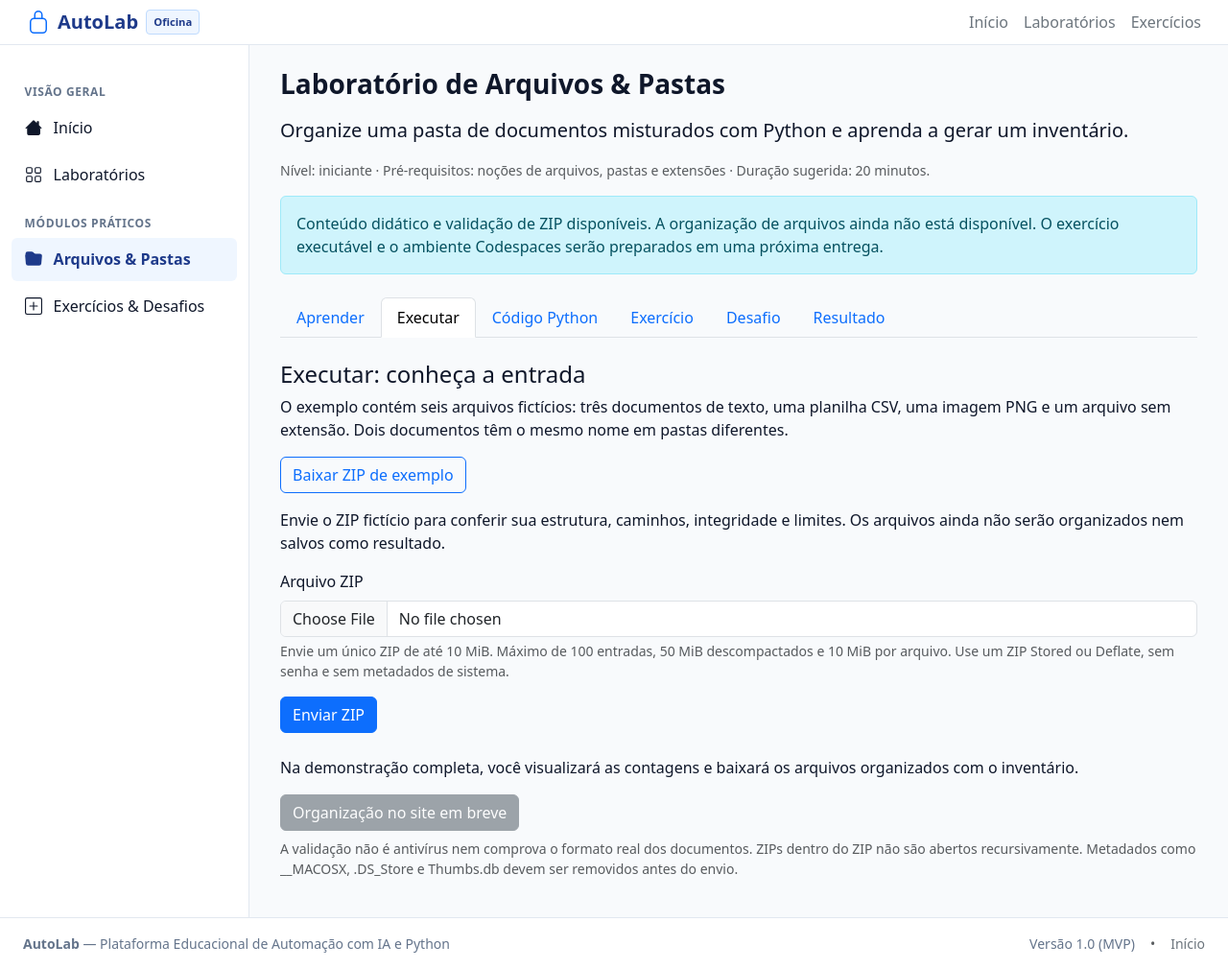
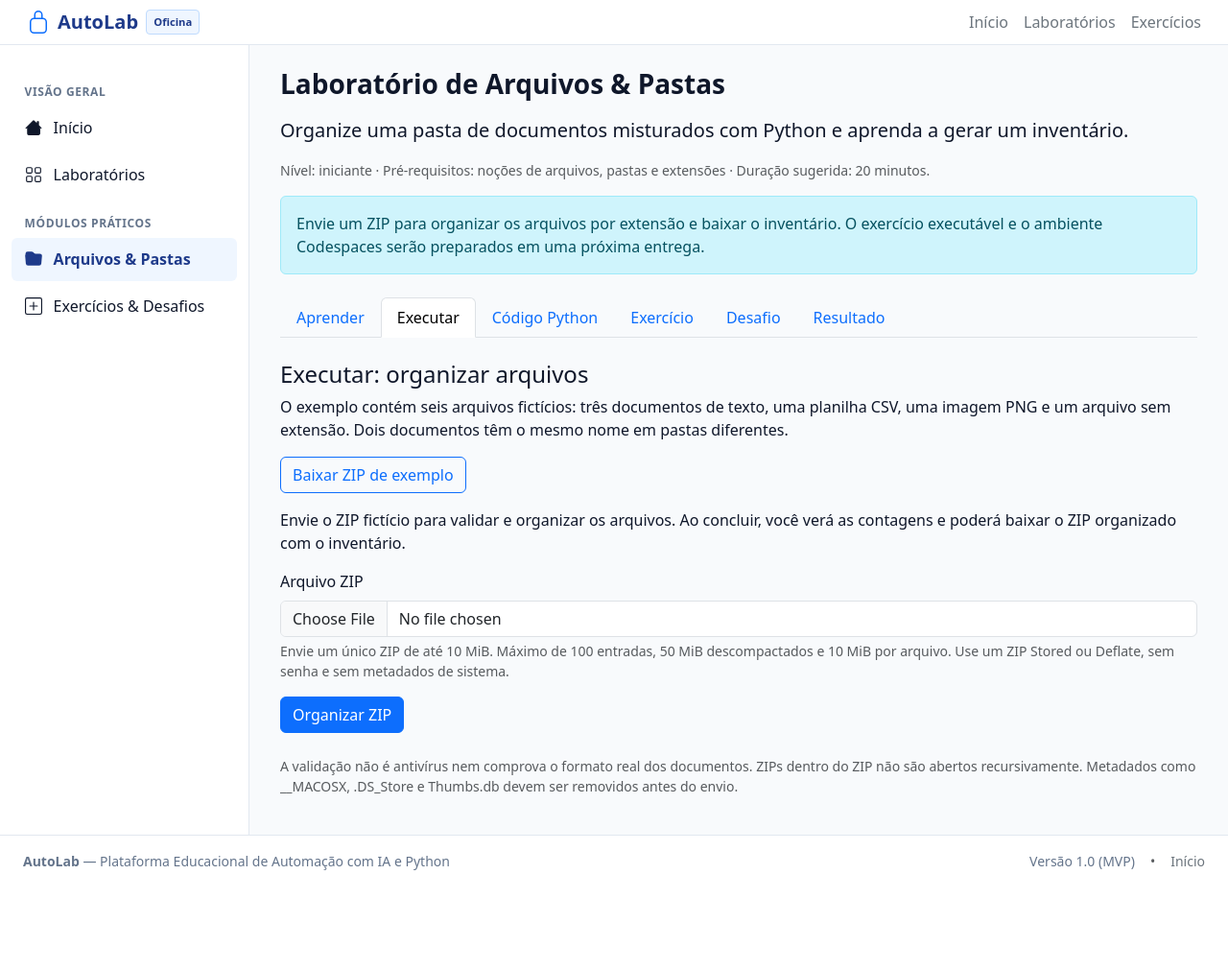
Before and after one commit to heloabrantessb/autolab, a Django app: page /laboratorios/arquivos/ in a window 1280 px wide, after a click on "Executar". Shown: the whole page at 96% size. After the commit the page ends 907 px from the top, so only its background shows below. Run offline with Django 5.2, Linux system fonts and the light colour scheme; some libraries are stand-ins or nearby versions.

Commit message:
feat(resultados): conecta upload ao resumo e download privado

```diff
--- a/config/urls.py
+++ b/config/urls.py
@@ -6,6 +6,6 @@ from django.urls import include, path
 urlpatterns = [
     path("admin/", admin.site.urls),
     path("", include("core.urls", namespace="core")),
-    path("laboratorios/", include("laboratorios.urls", namespace="laboratorios")),
+    path("", include("laboratorios.urls", namespace="laboratorios")),
     path("exercicios/", include("exercicios.urls", namespace="exercicios")),
 ]
--- /dev/null
+++ b/laboratorios/resultados_urls.py
@@ -0,0 +1,9 @@
+"""URLs públicas por token; arquivos permanecem fora de static e media."""
+
+from django.urls import path
+from . import views
+
+urlpatterns = [
+    path("<uuid:token>/", views.resultado, name="resultado"),
+    path("<uuid:token>/download/", views.download_resultado, name="download_resultado"),
+]
--- a/laboratorios/urls.py
+++ b/laboratorios/urls.py
@@ -1,12 +1,15 @@
 """Rotas dos laboratorios."""
 
-from django.urls import path
-from . import views
+from django.urls import include, path
+from . import resultados_urls, views
 
 app_name = "laboratorios"
 
 urlpatterns = [
-    path("arquivos/", views.arquivos, name="arquivos"),
-    path("arquivos/organizar/", views.organizar_arquivos, name="organizar_arquivos"),
-    path("arquivos/exemplo/", views.exemplo_arquivos, name="exemplo_arquivos"),
+    path("laboratorios/", include([
+        path("arquivos/", views.arquivos, name="arquivos"),
+        path("arquivos/organizar/", views.organizar_arquivos, name="organizar_arquivos"),
+        path("arquivos/exemplo/", views.exemplo_arquivos, name="exemplo_arquivos"),
+    ])),
+    path("resultados/", include(resultados_urls.urlpatterns)),
 ]
--- a/laboratorios/views.py
+++ b/laboratorios/views.py
@@ -1,11 +1,18 @@
 """Views dos laboratorios de automacao."""
 
 from django.conf import settings
-from django.http import FileResponse, Http404
+from django.db import DatabaseError
+from django.http import FileResponse, Http404, HttpResponse
 from django.shortcuts import render
+from django.urls import reverse
+from django.utils import timezone
+from django.views.decorators.cache import never_cache
 from django.views.decorators.http import require_POST, require_safe
 
 from .forms import UploadZIPForm
+from .models import ResultadoTemporario
+from .services.resultados import caminho_resultado, criar_resultado
+from .services.zip_validator import ArquivoInvalido
 
 
 ETAPAS_ARQUIVOS = (
@@ -26,24 +33,78 @@ def arquivos(request):
 
 
 @require_POST
+@never_cache
 def organizar_arquivos(request):
-    """Recebe e inspeciona o ZIP; a organização permanece na próxima entrega."""
+    """Valida, organiza e redireciona para evitar reenvio ao atualizar."""
     form = UploadZIPForm(request.POST, request.FILES)
-    nome_recebido = None
-    total_arquivos = None
     status = 400
     if form.is_valid():
-        nome_recebido = form.cleaned_data["arquivo_zip"].name
-        total_arquivos = len(form.inspecao.caminhos)
-        status = 200
-        form = UploadZIPForm()
+        try:
+            resultado = criar_resultado(form.cleaned_data["arquivo_zip"], form.limites_zip)
+        except ArquivoInvalido as exc:
+            form.add_error("arquivo_zip", str(exc))
+        except (OSError, DatabaseError):
+            form.add_error(None, "Não foi possível gerar o resultado agora. Tente novamente mais tarde.")
+            status = 503
+        else:
+            return HttpResponse(status=303, headers={
+                "Location": reverse("laboratorios:resultado", kwargs={"token": resultado.token}),
+            })
     return render(request, "laboratorios/arquivos.html", {
         "etapas": ETAPAS_ARQUIVOS,
         "etapa_ativa": "executar",
         "form": form,
-        "nome_recebido": nome_recebido,
-        "total_arquivos": total_arquivos,
     }, status=status)
+
+
+def _obter_resultado(token):
+    return ResultadoTemporario.objects.filter(token=token, kind="arquivos").first()
+
+
+def _indisponivel(request, expirado=False):
+    return render(request, "laboratorios/resultado_indisponivel.html", {
+        "expirado": expirado,
+    }, status=410 if expirado else 404)
+
+
+@require_safe
+@never_cache
+def resultado(request, token):
+    registro = _obter_resultado(token)
+    if registro is None:
+        return _indisponivel(request)
+    if registro.expires_at <= timezone.now():
+        return _indisponivel(request, expirado=True)
+    try:
+        caminho_resultado(registro)
+    except OSError:
+        return _indisponivel(request)
+    response = render(request, "laboratorios/arquivos.html", {
+        "etapas": ETAPAS_ARQUIVOS, "etapa_ativa": "resultado",
+        "form": UploadZIPForm(), "resultado": registro,
+    })
+    response["Referrer-Policy"] = "no-referrer"
+    return response
+
+
+@require_safe
+@never_cache
+def download_resultado(request, token):
+    registro = _obter_resultado(token)
+    if registro is None:
+        return _indisponivel(request)
+    if registro.expires_at <= timezone.now():
+        return _indisponivel(request, expirado=True)
+    try:
+        arquivo = caminho_resultado(registro).open("rb")
+    except OSError:
+        return _indisponivel(request)
+    response = FileResponse(
+        arquivo, as_attachment=True, filename="autolab-arquivos-organizados.zip",
+        content_type="application/zip",
+    )
+    response["Referrer-Policy"] = "no-referrer"
+    return response
 
 
 @require_safe
--- a/templates/laboratorios/arquivos.html
+++ b/templates/laboratorios/arquivos.html
@@ -8,7 +8,7 @@
   <p class="lead">Organize uma pasta de documentos misturados com Python e aprenda a gerar um inventário.</p>
   <p class="small text-muted">Nível: iniciante · Pré-requisitos: noções de arquivos, pastas e extensões · Duração sugerida: 20 minutos.</p>
   <div class="alert alert-info" role="status">
-    Conteúdo didático e validação de ZIP disponíveis. A organização de arquivos ainda não está disponível.
+    Envie um ZIP para organizar os arquivos por extensão e baixar o inventário.
     O exercício executável e o ambiente Codespaces serão preparados em uma próxima entrega.
   </div>
 </header>
@@ -42,13 +42,11 @@
   </section>
 
   <section class="tab-pane autolab-lab-panel{% if etapa_ativa == 'executar' %} active{% endif %}" id="arquivos-executar" role="tabpanel" aria-labelledby="arquivos-executar-tab" tabindex="0">
-    <h2 class="h4">Executar: conheça a entrada</h2>
+    <h2 class="h4">Executar: organizar arquivos</h2>
     <p>O exemplo contém seis arquivos fictícios: três documentos de texto, uma planilha CSV, uma imagem PNG e um arquivo sem extensão. Dois documentos têm o mesmo nome em pastas diferentes.</p>
     <a class="btn btn-outline-primary mb-3" href="{% url 'laboratorios:exemplo_arquivos' %}">Baixar ZIP de exemplo</a>
-    <p>Envie o ZIP fictício para conferir sua estrutura, caminhos, integridade e limites. Os arquivos ainda não serão organizados nem salvos como resultado.</p>
+    <p>Envie o ZIP fictício para validar e organizar os arquivos. Ao concluir, você verá as contagens e poderá baixar o ZIP organizado com o inventário.</p>
     {% include "partials/upload_form.html" %}
-    <p>Na demonstração completa, você visualizará as contagens e baixará os arquivos organizados com o inventário.</p>
-    <button class="btn btn-secondary" type="button" disabled>Organização no site em breve</button>
     <p class="small text-muted mt-2">A validação não é antivírus nem comprova o formato real dos documentos. ZIPs dentro do ZIP não são abertos recursivamente. Metadados como __MACOSX, .DS_Store e Thumbs.db devem ser removidos antes do envio.</p>
   </section>
 
@@ -99,7 +97,10 @@ print(categoria("clientes.csv"))  # Planilhas</code></pre>
     <p>Dica: contar apenas os nomes não basta; compare também o conteúdo dos dois documentos. A validação automatizada virá com os testes locais do exercício, sem executar código de participantes no servidor.</p>
   </section>
 
-  <section class="tab-pane autolab-lab-panel" id="arquivos-resultado" role="tabpanel" aria-labelledby="arquivos-resultado-tab" tabindex="0">
+  <section class="tab-pane autolab-lab-panel{% if etapa_ativa == 'resultado' %} active{% endif %}" id="arquivos-resultado" role="tabpanel" aria-labelledby="arquivos-resultado-tab" tabindex="0">
+    {% if resultado %}
+      {% include "partials/result_summary.html" %}
+    {% else %}
     <h2 class="h4">Resultado esperado</h2>
     <p>Esta é uma referência didática, não o resultado de uma execução. Para o ZIP de exemplo, a organização deverá produzir:</p>
     <pre class="bg-light border rounded p-3"><code>arquivos_organizados.zip
@@ -119,7 +120,8 @@ print(categoria("clientes.csv"))  # Planilhas</code></pre>
       <li>O relatório contém uma linha por arquivo e permite rastrear seu caminho original.</li>
     </ul>
     <p>Erros comuns: esquecer arquivos sem extensão, tratar <code>.JPG</code> como uma categoria diferente e perder um documento por colisão de nomes.</p>
-    <button class="btn btn-secondary" type="button" disabled>Download de resultado em breve</button>
+    <p>Envie o ZIP na etapa Executar para gerar seu resultado e o link de download.</p>
+    {% endif %}
   </section>
 </div>
 {% endblock %}
--- a/templates/partials/upload_form.html
+++ b/templates/partials/upload_form.html
@@ -1,10 +1,3 @@
-{% if nome_recebido %}
-  <div class="alert alert-info" role="status" aria-live="polite">
-    ZIP validado: <strong>{{ nome_recebido }}</strong> — {{ total_arquivos }} arquivo{{ total_arquivos|pluralize }}.
-    Estrutura, caminhos, integridade e limites de tamanho foram conferidos.
-    Nenhum arquivo foi organizado e nenhum resultado foi gerado.
-  </div>
-{% endif %}
 {% if form.errors %}
   <div class="alert alert-danger" role="alert">Não foi possível receber o arquivo. Confira os erros abaixo e selecione o ZIP novamente.</div>
 {% endif %}
@@ -17,5 +10,5 @@
     <div class="form-text" id="{{ form.arquivo_zip.id_for_label }}_helptext">{{ form.arquivo_zip.help_text }}</div>
     <div class="text-danger">{{ form.arquivo_zip.errors }}</div>
   </div>
-  <button class="btn btn-primary" type="submit">Enviar ZIP</button>
+  <button class="btn btn-primary" type="submit">Organizar ZIP</button>
 </form>
```
Also changed, not shown: templates/laboratorios/resultado_indisponivel.html (added, +7 -0 lines), templates/partials/result_summary.html (added, +18 -0 lines).
